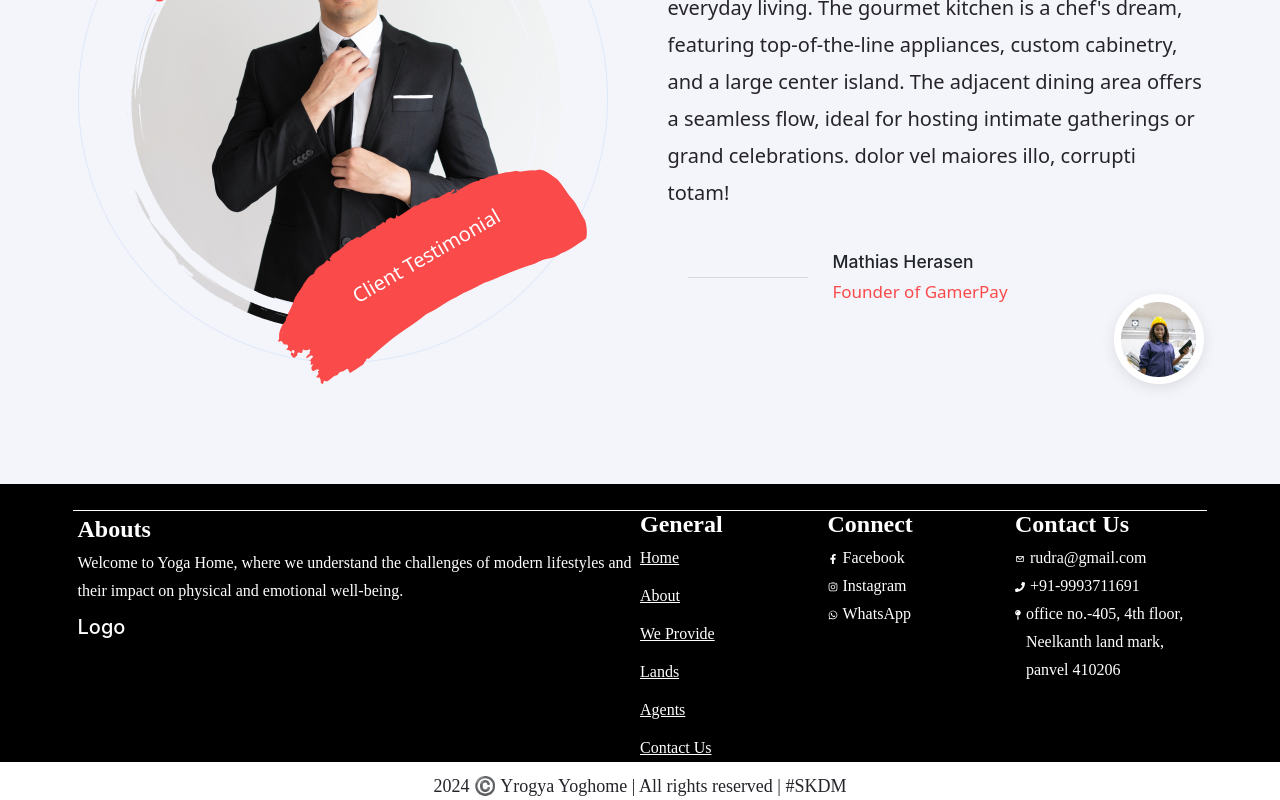
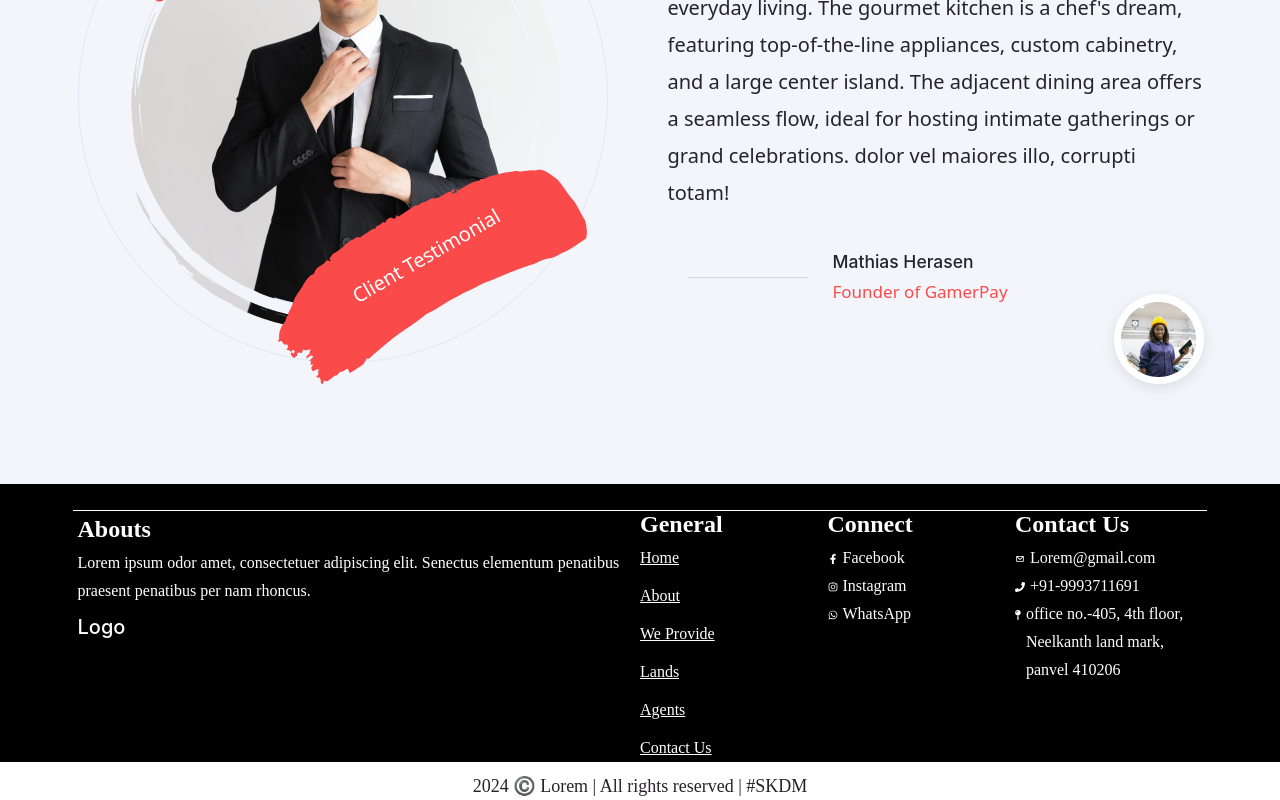
Before and after one commit to ReactNativeAmalgum/Landing-Page, a React (Create React App) app: page / in a window 1280 px wide. Shown: the part 5080-5880 px from the top of the page. Built offline with nearby package versions, Linux system fonts and the light colour scheme.

Commit message:
footer updated

```diff
--- a/src/components/Pages/Footer.jsx
+++ b/src/components/Pages/Footer.jsx
@@ -26,9 +26,7 @@ export default function Footer() {
             <div className="footer-col-6">
               <h3 style={{ paddingTop: 5 }}>Abouts</h3>
               <p>
-                Welcome to Yoga Home, where we understand the challenges of
-                modern lifestyles and their impact on physical and emotional
-                well-being.
+              Lorem ipsum odor amet, consectetuer adipiscing elit. Senectus elementum penatibus praesent penatibus per nam rhoncus.
               </p>
               <div className=" logo-cont">
               <h2>Logo</h2>
@@ -84,7 +82,7 @@ export default function Footer() {
                 <h3>Contact Us</h3>
               </div>
               <div className="social">
-                <CgMail className="icon" /> <p>rudra@gmail.com</p>
+                <CgMail className="icon" /> <p>Lorem@gmail.com</p>
               </div>
               <div className="social">
                 <FaPhone className="icon" /> <p>+91-9993711691</p>
@@ -100,7 +98,7 @@ export default function Footer() {
       </section>
       <section>
         <div className="copywright">
-          <p>2024 ©️ Yrogya Yoghome | All rights reserved | #SKDM</p>
+          <p>2024 ©️ Lorem | All rights reserved | #SKDM</p>
         </div>
       </section>
     </>
```
